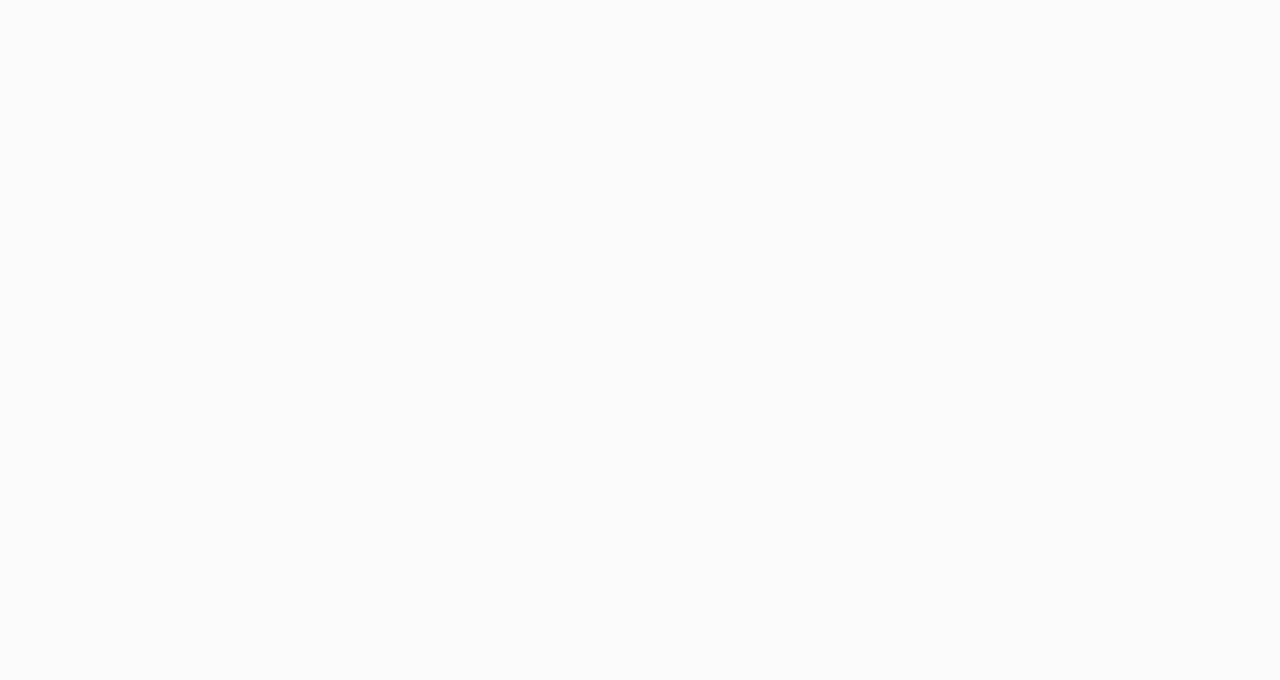
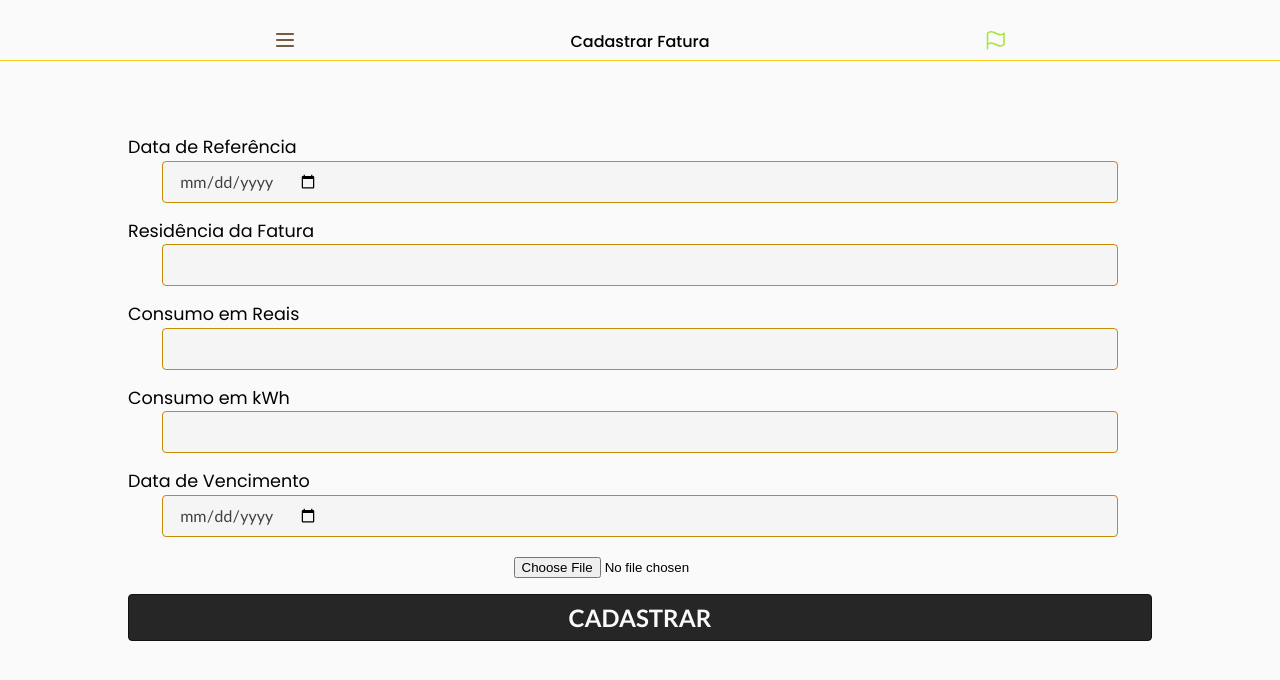
Before and after one commit to GusDev0258/luminous-ui, a React (Create React App) app: page /energyBill/cadastro in a window 1280 px wide. Before the commit this address had no page. Shown: the top 680 px of the page. Built offline with nearby package versions, Linux system fonts and the light colour scheme.

Commit message:
feat: created energyBill form, homepage. registering is not working rn

```diff
--- a/package.json
+++ b/package.json
@@ -11,6 +11,7 @@
     "axios": "^1.4.0",
     "bootstrap": "^5.2.3",
     "chart.js": "^4.2.1",
+    "moment": "^2.29.4",
     "react": "^18.2.0",
     "react-chartjs-2": "^5.2.0",
     "react-date-picker": "^10.0.2",
--- /dev/null
+++ b/src/css/EnergyBill/EnergyBillItem.css
@@ -0,0 +1,51 @@
+.eneryBills-container{
+  margin-top: 1.275rem;
+  width: max(100vw - 10px);
+  height: 60vh;
+  position: relative;
+  display: flex;
+  align-items: center;
+  justify-content: flex-start;
+  flex-direction: column;
+}
+.eneryBills-item::after{
+  content: '';
+  width: 100%;
+  position: absolute;
+  display: block;
+  bottom: 8px;
+  background-color: #D9D9D9;
+}
+.energyBils-item{
+  display: flex;
+  flex-direction: column;
+  justify-content: center;
+  align-items: flex-start;
+  width: 70%;
+}
+.energyBills-list{
+  width: 100%;
+  height: 53%;
+  display: flex;
+  flex-direction: column;
+  justify-content: flex-start;
+  align-items: center;
+  overflow-y: scroll;
+}
+.energyBill-address{
+  font-size: 0.875rem;
+  color: #84CC16;
+  font-family: 'Poppins', Georgia, 'Times New Roman', Times, serif;
+}
+.energyBill-dueDate{
+  margin-top: 1rem;
+  font-size: 1.2rem;
+  font-family: 'Lato', Arial, Helvetica, sans-serif;
+}
+.energyBill-consumption{
+  margin-top: 0.25rem;
+  font-weight: 600;
+  font-size: 0.875rem;
+  font-family: 'Lato', Arial, Helvetica, sans-serif;
+  color: #26262650;
+}
--- a/src/css/Form/Input.css
+++ b/src/css/Form/Input.css
@@ -1,26 +1,43 @@
-.default-form-input{
+.default-form-input {
   width: 72vw;
   height: 1vh;
   padding: 1rem;
-  border: 1px solid #CA8A04;
-  background-color: #F5F5F5;
+  border: 1px solid #ca8a04;
+  background-color: #f5f5f5;
   color: #404040;
   margin-bottom: 1.25rem;
   border-radius: 4px;
-  font-family: 'Lato', Arial, Helvetica, sans-serif;
+  font-family: "Lato", Arial, Helvetica, sans-serif;
   font-size: 1rem;
   position: relative;
   text-align: left;
   display: flex;
   align-items: center;
 }
-.default-form-input::placeholder{
+
+.default-form-input::placeholder {
   color: #40404058;
 }
-.default-form-input.search-input{
+
+.default-form-input.search-input {
   margin-bottom: 0px;
 }
-.search-icon{
+
+.search-icon {
   position: absolute;
   right: 16vw;
 }
+
+.default-input-icon{
+  position: absolute;
+  right: 16vw;
+}
+.default-input-label{
+  margin-bottom: 4px;
+  font-size: 1.1rem;
+  font-family: 'Poppins', Georgia, 'Times New Roman', Times, serif;
+  width: 80vw;
+}
+.default-input-file{
+
+}
--- a/src/css/Utils/Button.css
+++ b/src/css/Utils/Button.css
@@ -11,6 +11,10 @@
   margin-bottom: 1.5rem;
   margin-top: 1rem;
   cursor: pointer;
+  display: flex;
+  align-items: center;
+  justify-content: center;
+  gap: 8px;
 }
 .primary-button:hover{
   background-color: #464646;
@@ -20,3 +24,15 @@
   border: none;
   padding: 4px;
 }
+.btn-cadastrar{
+  font-size: 1.2rem;
+}
+.btn-container{
+  display: flex;
+  align-items: center;
+  justify-content: center;
+  margin-bottom: 40px;
+}
+.btn-fatura{
+  width: 100%;
+}
--- a/src/index.css
+++ b/src/index.css
@@ -5,7 +5,7 @@
 @import "./css/Utils/Logo.css";
 @import "./css/Utils/Button.css";
 @import "./css/Utils/Header.css";
-
+@import "./css/EnergyBill/EnergyBillItem.css";
 body {
   margin: 0;
   font-family: -apple-system, BlinkMacSystemFont, "Segoe UI", "Roboto", "Oxygen",
--- a/src/index.js
+++ b/src/index.js
@@ -10,6 +10,7 @@ import CadUser from './view/cadUser/CadUser';
 import WhiteTax from './view/whiteTax/WhiteTax';
 import AuthVerify from './view/auth/AuthVerify';
 import EnergyBill from './view/energyBill/EnergyBill';
+import EnergyBillCadastro from './view/energyBill/EnergyBillCadastro';
 
 const root = ReactDOM.createRoot(document.getElementById('root'));
 root.render(
@@ -21,6 +22,7 @@ root.render(
       <Route path="/register" element={<CadUser/>}/>
       <Route path="/white-taxes" element={<WhiteTax/>}/>
       <Route path="/energyBill" element={<EnergyBill/>}/>
+      <Route path="/energyBill/cadastro" element={<EnergyBillCadastro/>}/>
     </Routes>
     <AuthVerify/>
   </BrowserRouter>
--- a/src/view/energyBill/EnergyBill.jsx
+++ b/src/view/energyBill/EnergyBill.jsx
@@ -1,28 +1,55 @@
 import React from "react";
 import DefaultInput from "../utils/form/DefaultInput";
-import { MagnifyingGlass, List, Flag } from "@phosphor-icons/react";
+import { useNavigate } from "react-router-dom";
+import { MagnifyingGlass, PlusCircle } from "@phosphor-icons/react";
 import Header from "../utils/Header";
 import axios from "axios";
+import moment from "moment";
+import errorImage from "../../images/noRegistersImage.svg";
+import EnergyBillItem from "./EnergyBillItem";
+import energyBillImageDeco from "../../images/decoEnergyBill.svg";
 
 const EnergyBill = () => {
   const [search, setSearch] = React.useState("");
-    const [energyBills, setEnergyBills] = React.useState([]);
+  const [energyBills, setEnergyBills] = React.useState([]);
+  const [error, setError] = React.useState({
+    message: "",
+    code: "",
+    state: true,
+  });
+  const navigate = useNavigate();
+  const redirectTo = () => navigate("/energyBill/cadastro");
+  React.useEffect(() => {
+    requestAllEnergyBills();
+  }, []);
 
-    React.useEffect(() =>{
-      requestAllEnergyBills();
-    },[]);
+  const requestAllEnergyBills = async () => {
+    try {
+      const token = JSON.parse(window.sessionStorage.getItem("token"));
 
-  const requestAllEnergyBills = async () =>{
-    try{
-      const response = await axios.get("http://localhost:8080/api/energyBill/getAllEnergyBills");
-      setEnergyBills(response.data);
+      const response = await axios.get(
+        "http://localhost:8080/api/energyBill/getAllEnergyBills",
+        {
+          headers: {
+            authorization: `Bearer ${token.token}`,
+            Accept: "application/json",
+            "Content-type": "application/json",
+          },
+        }
+      );
       console.log(response.data);
-    }catch(error){
-      console.log(error);
+      await setEnergyBills(response.data);
+    } catch (error) {
+      setError({
+        message: error.message,
+        code: error.code,
+        state: false,
+      });
     }
   };
 
   function handleSearch({ target }) {}
+  function handleClick() {}
 
   return (
     <div>
@@ -41,7 +68,58 @@ const EnergyBill = () => {
           <MagnifyingGlass size={16} className="search-icon" color="#482803" />
         </form>
       </section>
+      <section className="eneryBills-container">
+        {error.state === false && (
+          <ul className="image-list">
+            <li key={error.code}>
+              <img src={errorImage} alt="Error" />
+              {error.message === "Network Error" &&
+                "Verifique sua Conexão com a internet"}
+            </li>
+          </ul>
+        )}
 
+        {energyBills.length === 0 && error.state !== false && (
+          <ul className="image-list">
+            <li key={error.code}>
+              <img src={errorImage} alt="Error" />
+              {"Nenhuma fatura até o momento... :("}
+            </li>
+          </ul>
+        )}
+
+        {energyBills.length > 0 && (
+          <ul className="energyBills-list">
+
+            {energyBills.map((energyBill) => (
+              <EnergyBillItem
+                address={energyBill.address}
+                dueDate={energyBill.dueDate}
+                consumptionReais={energyBill.energyConsumptionReais}
+                consumptionkWh={energyBill.energyConsumption_kWh}
+                key={energyBill.id}
+              />
+            ))}
+          </ul>
+        )}
+
+        {energyBills.length > 0 && (
+          <div className="image-container">
+            <img src={energyBillImageDeco} alt="energyBillDeco" />
+          </div>
+        )}
+      </section>
+
+      <div className="btn-container">
+        <button
+          className="primary-button btn-cadastrar"
+          type="button"
+          onClick={redirectTo}
+        >
+          <PlusCircle size={24} />
+          Cadastrar Fatura
+        </button>
+      </div>
     </div>
   );
 };
--- /dev/null
+++ b/src/view/energyBill/EnergyBillCadastro.jsx
@@ -0,0 +1,79 @@
+import React from "react";
+import Header from "../utils/Header";
+import DefaultInput from "../utils/form/DefaultInput";
+
+
+const EnergyBillCadastro = () => {
+  const [date, setDate] = React.useState("");
+  const [address, setAddress] = React.useState();
+  const [consumptionReais, setConsumptionReais] = React.useState();
+  const [consumptionkWh, setConsumptionkWh] = React.useState();
+  const [dueDate, setDueDate] = React.useState("");
+  const [file, setFile] = React.useState();
+
+
+  function handleFile({target}){
+    console.log(target.value);
+  }
+
+  return (
+    <div>
+      <Header textContent="Cadastrar Fatura" />
+      <section className="default-form-container">
+        <form className="form-container" encType="multipart/data">
+        <DefaultInput
+          label={"Data de Referência"}
+          labelClassName={"default-input-label"}
+          className="reference-date-input default-form-input"
+          id="referenceDate"
+          type="date"
+          value={date}
+          setValue={setDate}
+        />
+        <DefaultInput
+          label={"Residência da Fatura"}
+          labelClassName={"default-input-label"}
+          className="address-input default-form-input"
+          id="address"
+          type="text"
+          value={address}
+          setValue={setAddress}
+        />
+        <DefaultInput
+          label={"Consumo em Reais"}
+          labelClassName={"default-input-label"}
+          className="consumptionReais-input default-form-input"
+          id="consumptionReais"
+          type="number"
+          value={consumptionReais}
+          setValue={setConsumptionReais}
+        />
+        <DefaultInput
+          label={"Consumo em kWh"}
+          labelClassName={"default-input-label"}
+          className="consumptionkWh-input default-form-input"
+          id="consumptionkWh"
+          type="number"
+          value={consumptionkWh}
+          setValue={setConsumptionkWh}
+        />
+        <DefaultInput
+          label={"Data de Vencimento"}
+          labelClassName={"default-input-label"}
+          className="dueDate-input default-form-input"
+          id="dueDate"
+          type="date"
+          value={dueDate}
+          setValue={setDueDate}
+        />
+        <input type="file" id="documentBillPath" name="documentBillPath" className="default-input-file" onChange={handleFile}/>
+        <button className="primary-button btn-fatura">
+          Cadastrar
+        </button>
+      </form>
+      </section>
+    </div>
+  );
+};
+
+export default EnergyBillCadastro;
--- /dev/null
+++ b/src/view/energyBill/EnergyBillItem.jsx
@@ -0,0 +1,17 @@
+import React from 'react'
+
+const EnergyBillItem = ({address, dueDate, consumptionReais, consumptionkWh, ...props}) => {
+  return (
+    <>
+    <li className="energyBils-item">
+    <span className="energyBill-address">{address}</span>
+    <span className="energyBill-dueDate">Fatura - {dueDate}</span>
+    <span className="energyBill-consumption">
+      R${consumptionReais} -{" "}
+      {consumptionkWh}kWh
+    </span>
+  </li></>
+  )
+}
+
+export default EnergyBillItem
--- a/src/view/utils/Form/DefaultInput.jsx
+++ b/src/view/utils/Form/DefaultInput.jsx
@@ -1,12 +1,12 @@
 import React from "react";
 
-const DefaultInput = ({ type, label, id, value, setValue, ...props }) => {
+const DefaultInput = ({ type, label, labelClassName, id, value, setValue, ...props }) => {
   function handleChange({ target }) {
     setValue(target.value);
   }
   return (
     <>
-      <label htmlFor={id}>{label}</label>
+      <label className={labelClassName} htmlFor={id}>{label}</label>
       <input
         id={id}
         type={type}
```
Also changed, not shown: src/css/Utils/Logo.css (+23 -0 lines), 1 other file (tests, documents, lock files or other folders).
